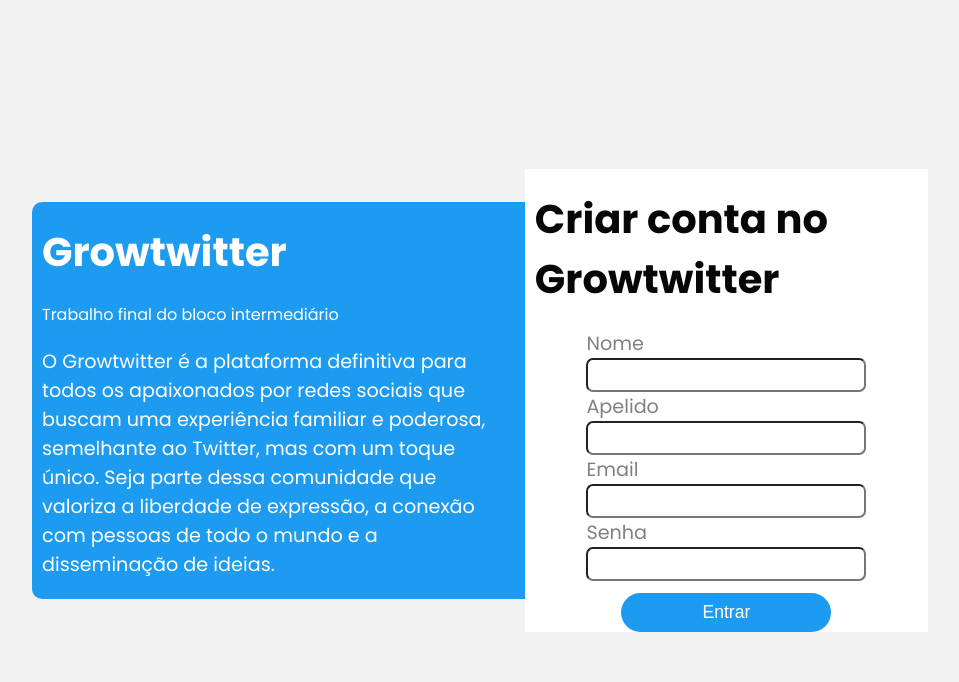
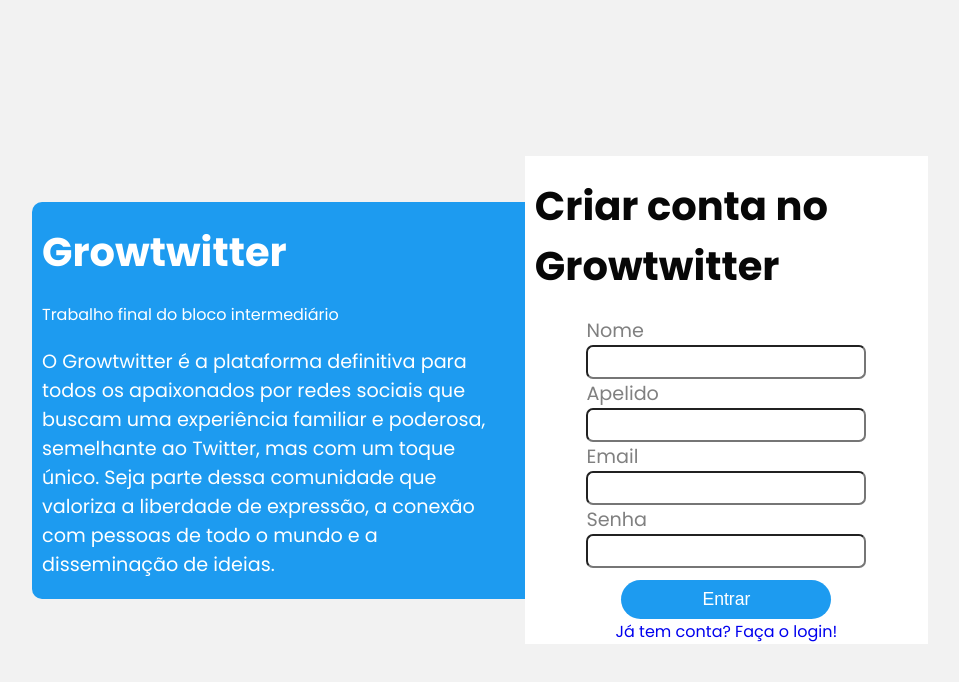
Before and after one commit to marcelo-alldo/growtwitter-18-ed-front, a React (Vite) app: page /create-account in a window 1280 px wide. Shown: the top 682 px of the page, without its empty margins (160-1119 px from the left). Built offline with nearby package versions, Linux system fonts and the light colour scheme.

Commit message:
feat: add component Links

```diff
--- /dev/null
+++ b/src/components/login-and-create-account/LinksCreatandLogin.tsx
@@ -0,0 +1,10 @@
+interface LinkProps {
+  href: string;
+  text: string;
+}
+
+function Links({ href, text }: LinkProps) {
+  return <a href={`http://localhost:5173/${href}`}>{text}</a>;
+}
+
+export default Links;
--- a/src/pages/CreateAccount.tsx
+++ b/src/pages/CreateAccount.tsx
@@ -10,6 +10,7 @@ import WhiteCardStyled from '../components/login-and-create-account/WhiteCardSty
 import PStyled from '../components/login-and-create-account/PStyled';
 import CenterCardStyled from '../components/login-and-create-account/CenterCardStyled';
 import LayoutStyled from '../components/login-and-create-account/LayoutStyled';
+import Links from '../components/login-and-create-account/LinksCreatandLogin';
 
 function CreateAccount() {
   const [email, setEmail] = useState<string>('');
@@ -57,6 +58,7 @@ function CreateAccount() {
             <LoginInputStyled type="password" value={password} onChange={ev => setPassword(ev.target.value)} />
           </div>
           <ButtonDefault label="Entrar" action={handleCreateAccount} />
+          <Links href="login" text="Já tem conta? Faça o login!" />
         </WhiteCardStyled>
       </CenterCardStyled>
     </LayoutStyled>
```
